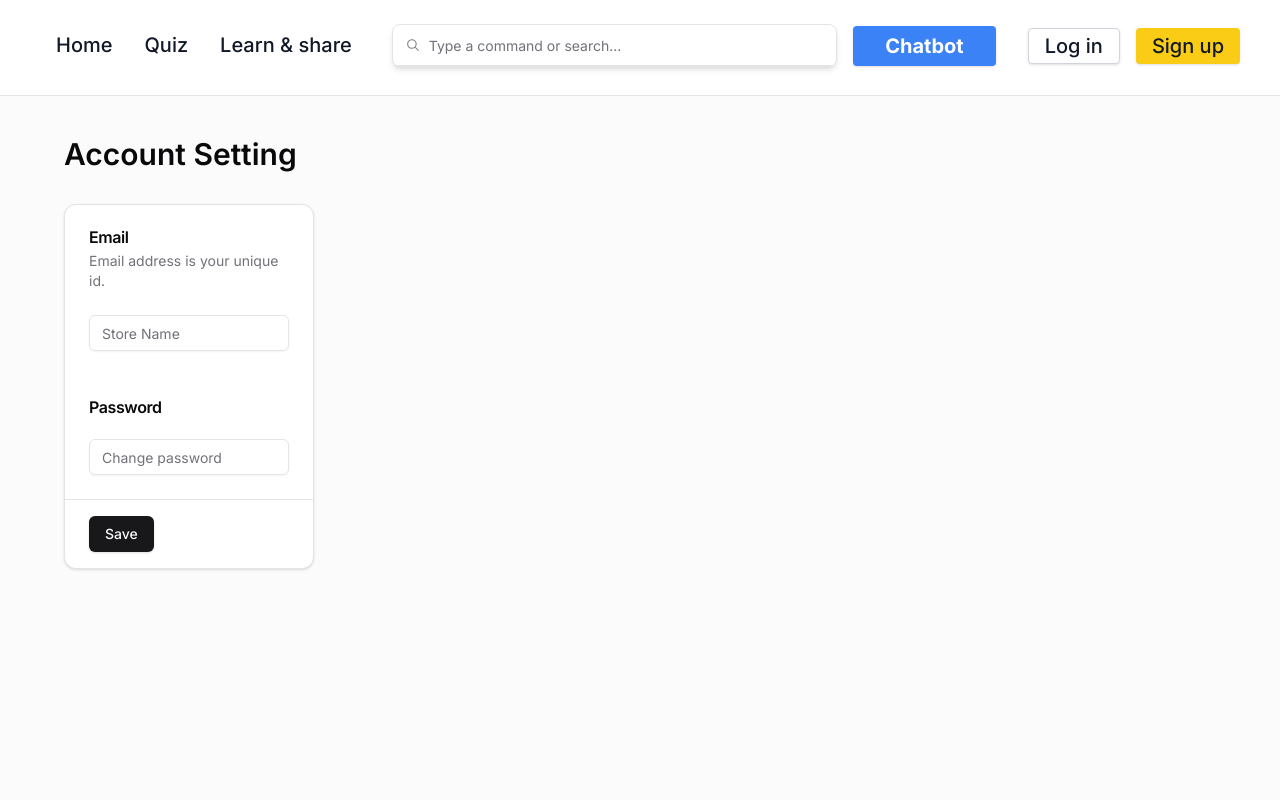
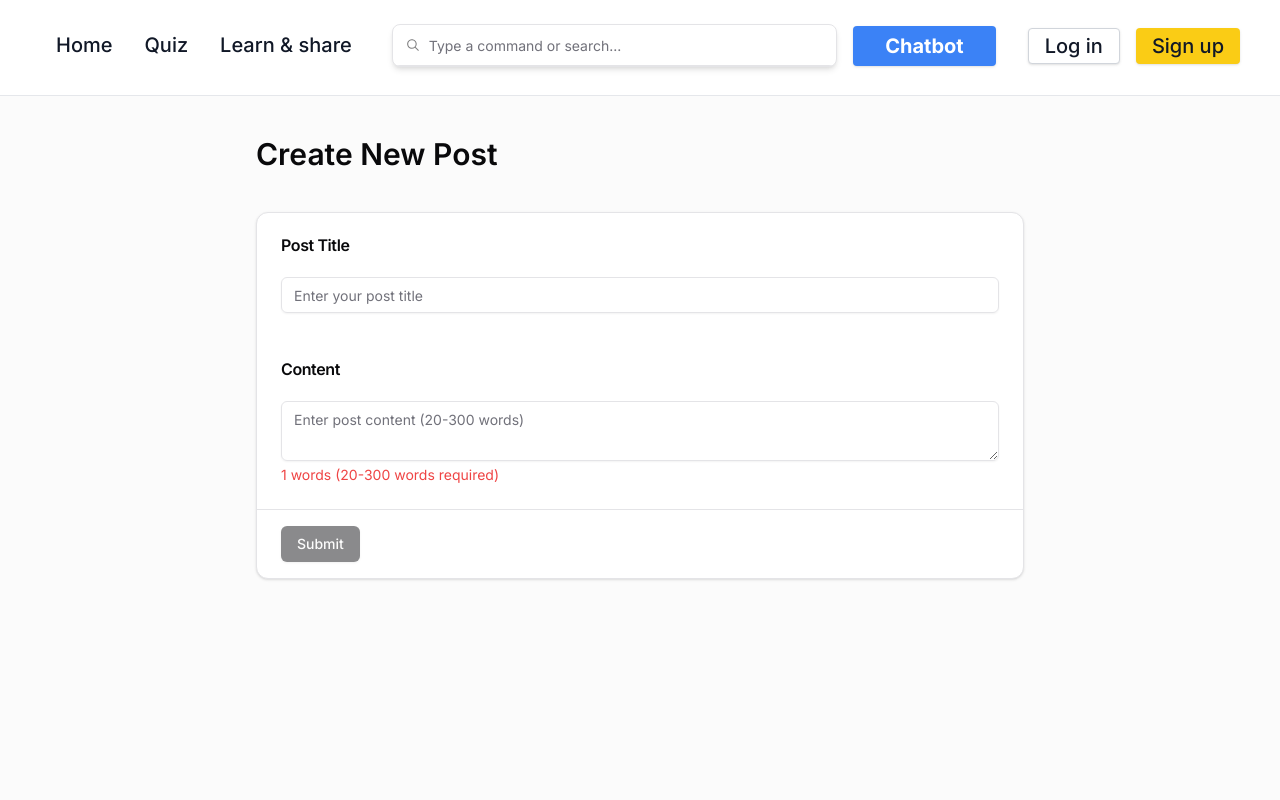
Before and after one commit to Valliuzj/VantasticPlus, a Next.js app in the folder frontend/: page /createpost in a window 1280 px wide. Shown: the top 800 px of the page. Built offline with nearby package versions, Linux system fonts and the light colour scheme; no server answers.

Commit message:
CreatePosts

```diff
--- a/frontend/src/components/Login.js
+++ b/frontend/src/components/Login.js
@@ -92,7 +92,6 @@ const Login = () => {
                     type="email"
                     placeholder="m@example.com"
                     required
-                    className="inputField"
                     value={formData.email}
                     onChange={handleChange}
                   />
@@ -110,7 +109,7 @@ const Login = () => {
                   <Input
                     id="password"
                     type="password"
-                    required className="inputField"
+                    required
                     value={formData.password}
                     onChange={handleChange}/>
                 </div>
--- a/frontend/src/components/discussion/CreatePost.js
+++ b/frontend/src/components/discussion/CreatePost.js
@@ -1,7 +1,10 @@
 "use client"
-import { Avatar,AvatarFallback, AvatarImage} from "@radix-ui/react-avatar"
 import axios from "axios"
-import { useEffect,useState } from "react";
+import { useEffect, useState, useContext  } from "react";
+import { useRouter } from 'next/navigation';
+import { AuthContext } from "@/context/AuthContext";
+import { toast } from 'react-toastify';
+//ui+CSS
 import {
     Card,
     CardContent,
@@ -11,62 +14,108 @@ import {
     CardTitle,
   } from "@/components/ui/card"
   import { Input } from "@/components/ui/input"
+  import { Textarea } from "@/components/ui/textarea"
   import { Button } from "../ui/button";
 
 export const CreatePost =()=>{
-    const [post, setPost] = useState([]);
+    const [formData, setFormData] = useState({ title: '', content: '' })
+    const [error, setError] = useState('');
     const [loading, setLoading] = useState(true);
-    useEffect(()=>{
-        const addPost= async ()=>{
+    const [wordCount, setWordCount] = useState(0);
+    const router = useRouter();
+    const { user, token  } = useContext(AuthContext);
 
-            try{
-                const response = await axios.post(`${process.env.NEXT_PUBLIC_API_BASE_URL}/addPost`);
+    const handleChange = (e)=>{
+        const{id,value}=e.target;
+        setFormData((prev)=>({
+            ...prev,
+            [id]:value
+        }))
+    }
+    useEffect(() => {
+        const words = formData.content.trim().split(/\s+/);
+        setWordCount(words.length);
+        }, [formData.content]);
 
-            }catch(error){
-                console.error("Error updating posts:", error);
-            }finally{
-                setLoading(false);
+    const handleSubmit = async(e)=>{
+        e.preventDefault();
+        setLoading(true);
+        try{ console.log(user);
+            if (!token) {
+                throw new Error('No token found');
             }
-        };
-        addPost();
-    },[]);
-
+            const response = await axios.post(
+                `${process.env.NEXT_PUBLIC_API_BASE_URL}/addPost`,
+                {
+                    title:formData.title,
+                    content:formData.content,
+                    author:user
+                },
+                {
+                    headers: {
+                        'Authorization': `Bearer ${token}`,
+                    },
+                }
+            );
+            if (response.status === 201) {
+                toast(response.data.message, {
+                    position: "top-center"
+                  });
+            }
+            console.log("Post added successfully:", response.data);
+            setFormData({ title: '', content: '' });
+            setTimeout(() => router.push('/discuss'), 1000);
+        }catch(error){
+            console.error("Error updating posts:", error);
+            setError('Failed to create post. Please try again.');
+        }finally{
+            setLoading(false);
+        }
+    };
     return(
         <div className="flex min-h-screen w-full flex-col">
-        <main className="flex min-h-[calc(100vh_-_theme(spacing.16))] flex-1 flex-col gap-4 bg-muted/40 p-4 md:gap-8 md:p-10">
-          <div className="mx-auto grid w-full max-w-6xl gap-2">
-            <h1 className="text-3xl font-semibold">Account Setting</h1>
-          </div>
-          <div className="mx-auto grid w-full max-w-6xl items-start gap-6 md:grid-cols-[180px_1fr] lg:grid-cols-[250px_1fr]">
-            <div className="grid gap-6">
+        <main className="flex flex-1 flex-col gap-4 bg-muted/40 p-4 md:gap-8 md:p-10">
+          <div className="max-w-3xl mx-auto w-full">
+            <h1 className="text-3xl font-semibold mb-10">Create New Post</h1>
               <Card x-chunk="dashboard-04-chunk-1">
                 <CardHeader>
-                  <CardTitle>Email</CardTitle>
-                  <CardDescription>
-                   Email address is your unique id.
-                  </CardDescription>
+                  <CardTitle>Post Title</CardTitle>
                 </CardHeader>
                 <CardContent>
-                  <form>
-                    <Input placeholder="Store Name" />
-                  </form>
+                    <Input
+                    id="title"
+                    placeholder="Enter your post title"
+                    required
+                    value={formData.title}
+                    onChange={handleChange}/>
                 </CardContent>
-
                 <CardHeader>
-                  <CardTitle>Password</CardTitle>
+                  <CardTitle>Content</CardTitle>
                 </CardHeader>
                 <CardContent>
-                  <form>
-                    <Input placeholder="Change password" />
-                  </form>
+                    <Textarea
+                   id="content"
+                   placeholder="Enter post content (20-300 words)"
+                   required
+                   row={10}
+                   value={formData.content}
+                   onChange={handleChange} />
+                    <p className={
+                        `text-sm mt-1 ${wordCount < 20 || wordCount > 300 ? 'text-red-500' : 'text-gray-500'}`}>
+                        {wordCount} words (20-300 words required)
+                    </p>
                 </CardContent>
-
                 <CardFooter className="border-t px-6 py-4">
-                  <Button>Save</Button>
+                {error && <p className="text-red-500 mb-4">{error}</p>}
+                  <Button
+                    onClick={handleSubmit}
+                    disabled={wordCount < 20 || wordCount > 300||!formData.title.trim()}>
+                        Submit
+                    </Button>
                 </CardFooter>
               </Card>
             </div>
-          </div>
+
         </main>
       </div>
 
--- /dev/null
+++ b/frontend/src/components/ui/textarea.jsx
@@ -0,0 +1,18 @@
+import * as React from "react"
+
+import { cn } from "@/lib/utils"
+
+const Textarea = React.forwardRef(({ className, ...props }, ref) => {
+  return (
+    (<textarea
+      className={cn(
+        "flex min-h-[60px] w-full rounded-md border border-input bg-transparent px-3 py-2 text-sm shadow-sm placeholder:text-muted-foreground focus-visible:outline-none focus-visible:ring-1 focus-visible:ring-ring disabled:cursor-not-allowed disabled:opacity-50",
+        className
+      )}
+      ref={ref}
+      {...props} />)
+  );
+})
+Textarea.displayName = "Textarea"
+
+export { Textarea }
--- a/frontend/src/context/AuthContext.js
+++ b/frontend/src/context/AuthContext.js
@@ -5,17 +5,19 @@ export const AuthContext = createContext(null);
 
 export const AuthProvider = ({children})=>{
     const[user,setUser]=useState(null);
+    const [token, setToken] = useState(null);
 
     useEffect(()=>{
         const fetchUser = async()=>{
-            const token = sessionStorage.getItem('token');
-            if(token){
+            const storedToken = sessionStorage.getItem('token'); // 使用const存储从sessionStorage获取的token
+            if (storedToken) {
+                setToken(storedToken); // 设置token
                 try{
                     const response = await axios.get(
                         `${process.env.NEXT_PUBLIC_API_BASE_URL}/me`,
                         {
                             headers: {
-                              Authorization: `Bearer ${token}`,
+                              Authorization: `Bearer ${storedToken}`,
                             }
                           }
                     );
@@ -31,7 +33,7 @@ export const AuthProvider = ({children})=>{
     },[]);
 
     return(
-        <AuthContext.Provider value={{user,setUser}}>
+        <AuthContext.Provider value={{user,setUser,token}}>
             {children}
         </AuthContext.Provider>
     )
```
